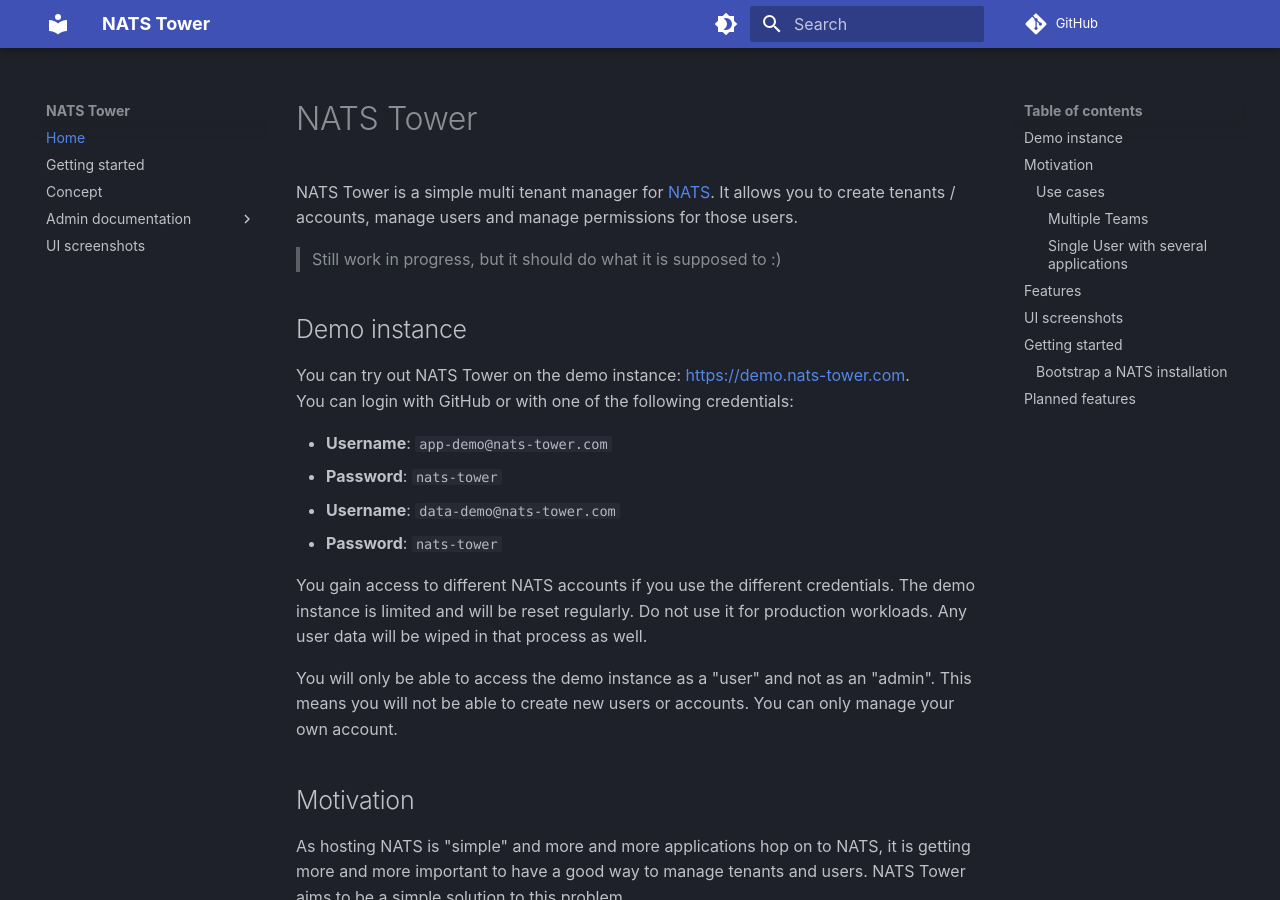
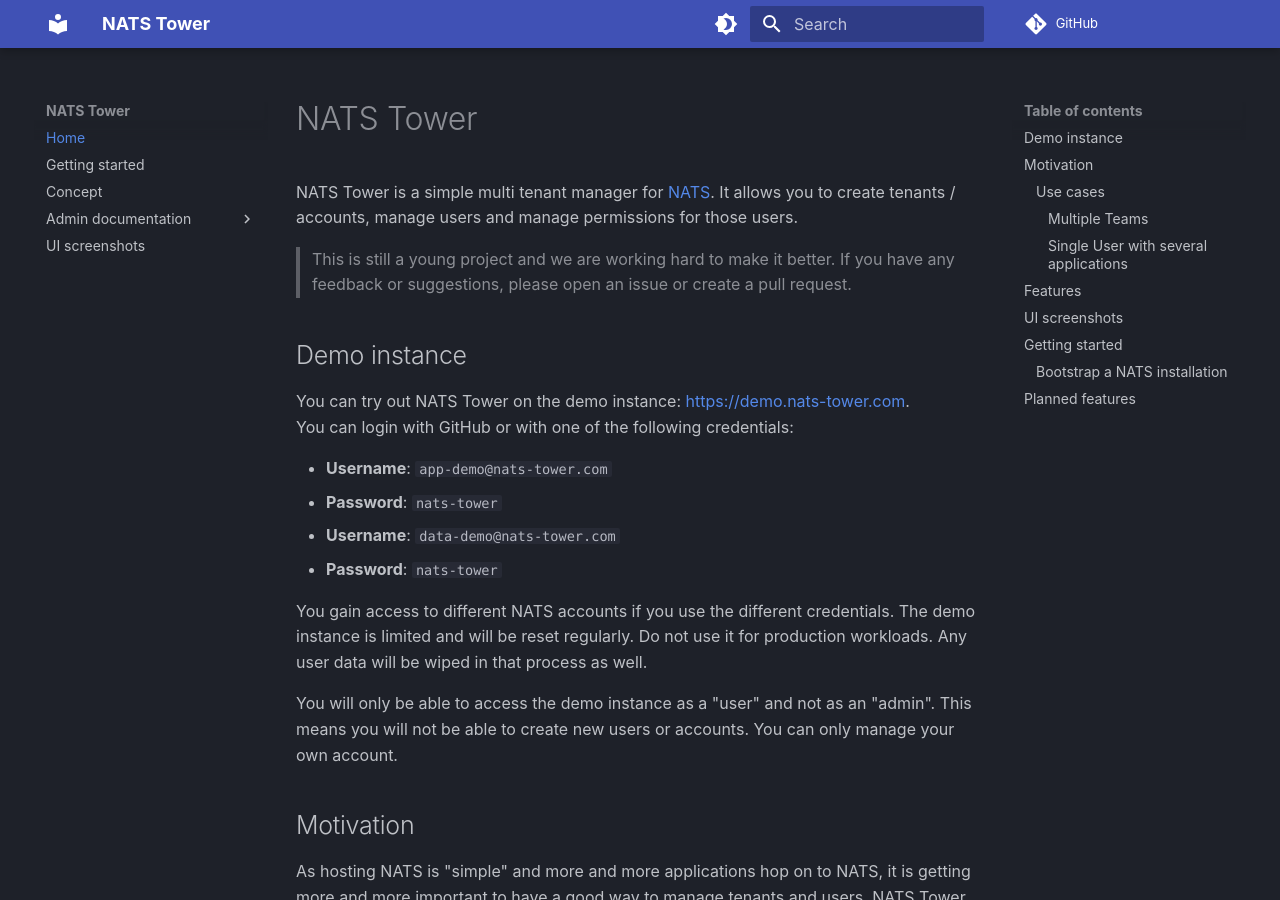
Before and after one commit to nats-tower/nats-tower, an MkDocs documentation site: the page built from docs/index.md, in a window 1280 px wide and 900 px high. Built offline with MkDocs 1.6.1 and Material for MkDocs 9.7.7, drawn with Linux system fonts in a browser that asks for light colours; comment, search, counter and statistics services are not loaded.

Commit message:
doc update

```diff
--- a/docs/index.md
+++ b/docs/index.md
@@ -2,7 +2,7 @@
 
 NATS Tower is a simple multi tenant manager for [NATS](https://nats.io). It allows you to create tenants / accounts, manage users and manage permissions for those users.
 
-> Still work in progress, but it should do what it is supposed to :)
+> This is still a young project and we are working hard to make it better. If you have any feedback or suggestions, please open an issue or create a pull request.
 
 ## Demo instance
 
```
Also changed, not shown: README.md (+1 -1 lines).
